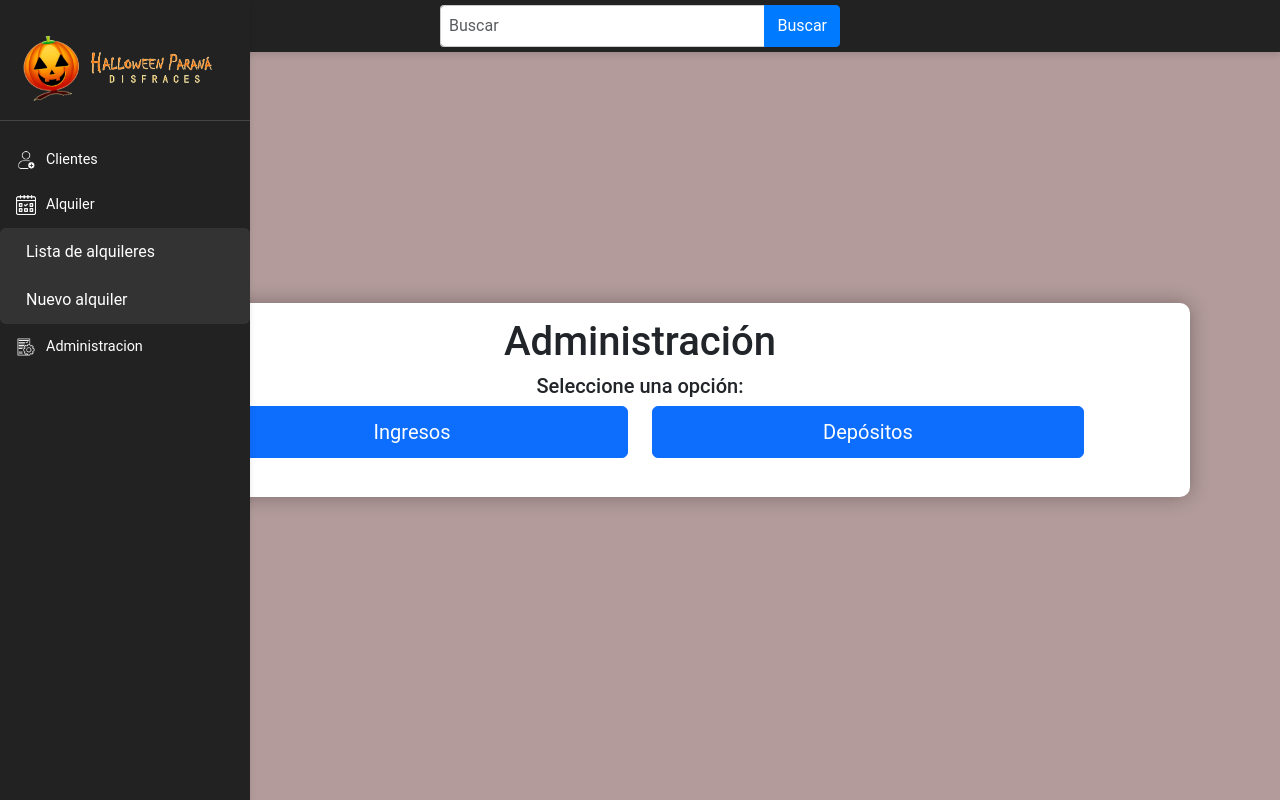
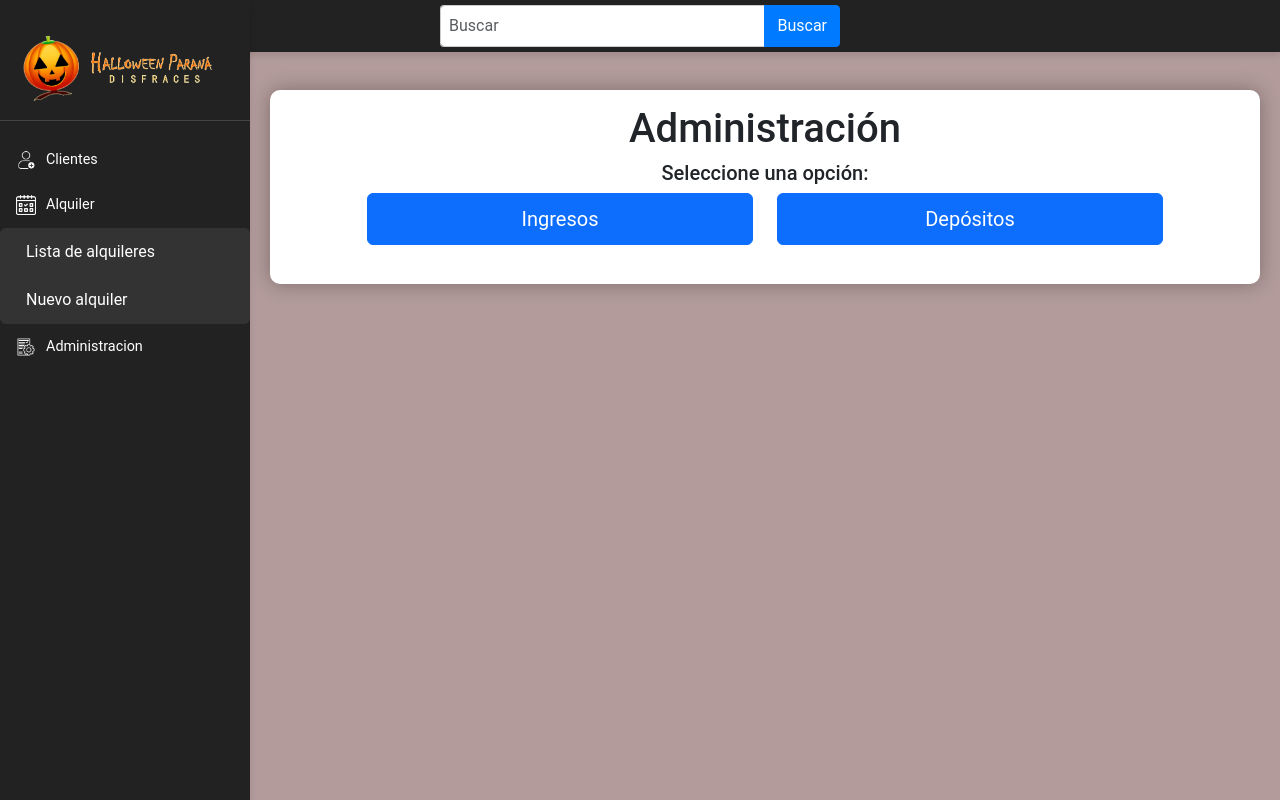
Before and after one commit to agusaenz/halloween-disfraces, a PHP site: page /ingresos-depositos.php in a window 1280 px wide. Run offline with PHP 8.4, Linux system fonts and the light colour scheme.

Commit message:
centrao y correccion, creo que está

```diff
--- a/ingresos-depositos.php
+++ b/ingresos-depositos.php
@@ -14,13 +14,13 @@ require_once ('sidebar.php');
   <script src="assets/includes/js/jquery-3.7.1.min.js"></script>
   <script src="assets/includes/DataTables/datatables.min.js"></script>
   <link rel="stylesheet" href="assets/css/sidebar.css">
-   <script src="assets/js/sidebar.js"> </script>
+  <script src="assets/js/sidebar.js"> </script>
 
   <style>
     body {
       display: flex;
       justify-content: center;
-      align-items: center;
+      align-items: flex-start;
       height: 100vh;
       background-color: #b39b9b;
       font-family: "Roboto", sans-serif;
@@ -28,14 +28,19 @@ require_once ('sidebar.php');
       margin: 0;
     }
 
-    .container {
+    .sidebar-container {
+      width: 250px;
+      flex-shrink: 0;
+    }
+
+    .content-container {
+      flex: 1;
       display: flex;
       justify-content: center;
-      align-items: center;
-      height: 100%;
-      width: 100%;
-      max-height: 100vh;
+      align-items: flex-start;
+      padding: 20px;
       overflow-y: auto;
+      margin-top: 70px;
     }
 
     .custom-form {
@@ -75,14 +80,22 @@ require_once ('sidebar.php');
       font-weight: bold;
       text-align: right;
     }
+
+    @media (max-height: 700px) {
+      .content-container {
+        margin-top: 50px;
+      }
+    }
   </style>
 </head>
 
 <body>
-<?php
-  echo $sidebar;
-  ?>
-  <div class="container">
+  <div class="sidebar-container">
+    <?php
+    echo $sidebar;
+    ?>
+  </div>
+  <div class="content-container">
     <form class="custom-form" id="resizable-form">
       <h1 class="text-center">Administración</h1>
       <h5 class="text-center">Seleccione una opción:</h5>
```
Also changed, not shown: lista-alquileres.php (+25 -7 lines), lista-clientes.php (+26 -7 lines).
